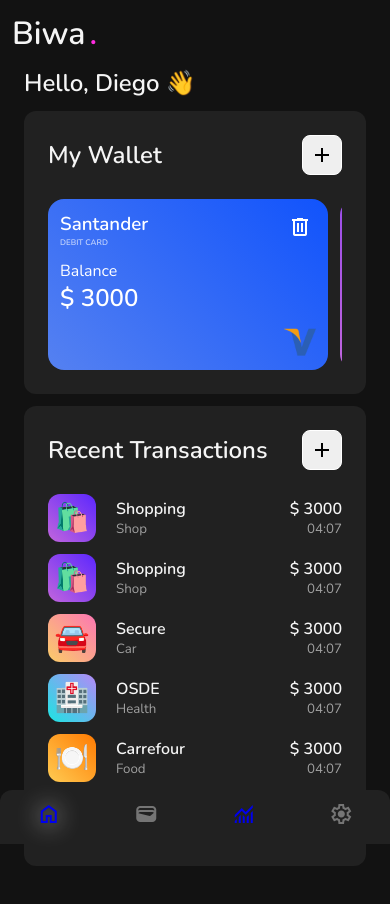
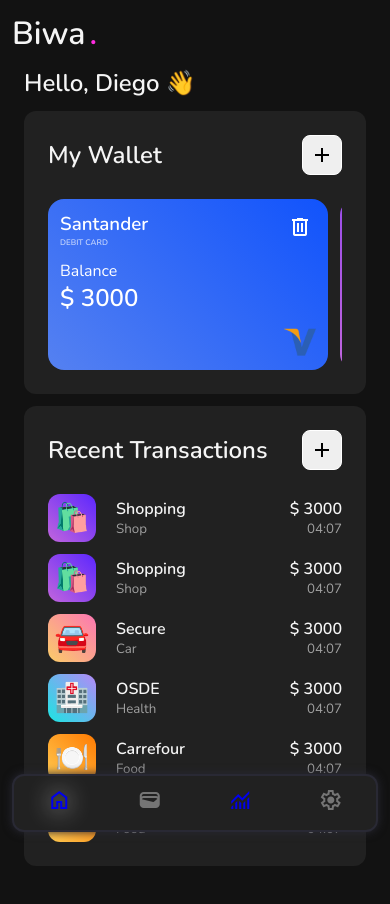
Before and after one commit to diemedina/finance-ui-old, a React (Vite) app: page /dashboard in a window 390 px wide. Shown: the top 904 px of the page. Before the commit the page ends 878 px from the top, so only its background shows below. Built offline with nearby package versions, Linux system fonts and the light colour scheme.

Commit message:
Fix responsive css

```diff
--- a/src/components/Dashboard/Transactions/Transactions.jsx
+++ b/src/components/Dashboard/Transactions/Transactions.jsx
@@ -71,7 +71,6 @@
       { isOpen &&
       <Modal title='Add transaction' closeModal={closeModal}>
         <form className='modal__transaction__add' onSubmit={handleSubmit(addTransaction)}>
-          <label htmlFor="type">Type</label>
           <ul className='modal__transaction__list-type'>
             {
               Object.keys(MockCategories).map(category => {
--- a/src/components/Dashboard/Transactions/transactions.scss
+++ b/src/components/Dashboard/Transactions/transactions.scss
@@ -69,7 +69,8 @@
   &__list-type {
     list-style: none;
     display: flex;
-    overflow-x: scroll;
+    justify-content: center;
+    flex-wrap: wrap;
     gap: 24px;
 
     li {
@@ -101,6 +102,7 @@
 .modal__transaction__add {
   display: flex;
   flex-direction: column;
+  gap: 12px;
 
   input, select {
     padding: 12px;
@@ -108,7 +110,6 @@
     border: 1px solid #292934;
     color: #fff;
     background: none;
-    margin-bottom: 12px;
   }
 
   input[type=submit] {
--- a/src/components/Dashboard/Wallet/Wallet.jsx
+++ b/src/components/Dashboard/Wallet/Wallet.jsx
@@ -7,7 +7,16 @@
 import Modal from 'src/components/Modal/Modal';
 
 import Visa from 'src/assets/visa.png';
+import MasterCard from 'src/assets/mastercard.png';
+import AmericanExpress from 'src/assets/americanexpress.png';
 import './wallet.scss';
+
+
+const IMAGE_SRC = {
+  "VISA": Visa,
+  "MASTERCARD": MasterCard,
+  "AMERICANEXPRESS": AmericanExpress
+}
 
 export default function Wallet() {
   const { register, handleSubmit, reset } = useForm();
@@ -69,7 +78,7 @@
                     <span>Balance</span>
                     <h2>$ {card.balance}</h2>
                   </div>
-                  <img src={Visa} alt={card.entity}></img>
+                  <img src={IMAGE_SRC[card.entity]} alt={card.entity}></img>
 
                   <div className='dashboard__wallet__list__item__actions'>
                     <span className="material-symbols-outlined" onClick={() => removeCard(card.id)}>delete</span>
--- a/src/components/Dashboard/Wallet/wallet.scss
+++ b/src/components/Dashboard/Wallet/wallet.scss
@@ -68,7 +68,9 @@
 .modal__transaction__colors {
   list-style: none;
   display: flex;
-  gap: 4px;
+  flex-wrap: wrap;
+  justify-content: space-evenly;
+  gap: 12px;
 
   li {
     width: 50px;
--- a/src/components/Modal/modal.scss
+++ b/src/components/Modal/modal.scss
@@ -17,7 +17,7 @@
 .modal {
   position: absolute;
   padding: 24px;
-  width: 400px;
+  margin: 0 24px;
   background: #141414;
   color: white;
   z-index: 10;
--- a/src/components/Navbar/navbar.scss
+++ b/src/components/Navbar/navbar.scss
@@ -1,15 +1,18 @@
 @import 'src/styles/variables';
 
 .navbar {
-    left: 0;
-    right: 0;
-    bottom: 0;
+    left: 12px;
+    right: 12px;
+    bottom: 12px;
     position: fixed;
     background-color: $dark-800;
+    box-sizing: border-box;
+    border: 2px solid #292934;
     padding: 12px 0;
-    border-radius: 12px 12px 0 0;
+    border-radius: 12px;
     display: flex;
     justify-content: space-around;
+    box-shadow: 0px 0px 10px #292934;
 
     button {
         background: none;
--- a/src/index.scss
+++ b/src/index.scss
@@ -28,14 +28,7 @@
 }
 
 ::-webkit-scrollbar {
-  height: 8px;
-  width: 20px;
-}
-
-/* Handle */
-::-webkit-scrollbar-thumb {
-  background: rgb(80, 80, 80);
-  border-radius: 10px;
+  display: none;
 }
 
 .background-1 {
--- a/src/pages/Dashboard/dashboard.scss
+++ b/src/pages/Dashboard/dashboard.scss
@@ -1,4 +1,5 @@
 .dashboard {
     padding: 0 24px;
     width: 100vw;
+    margin-bottom: 100px;
 }
```
